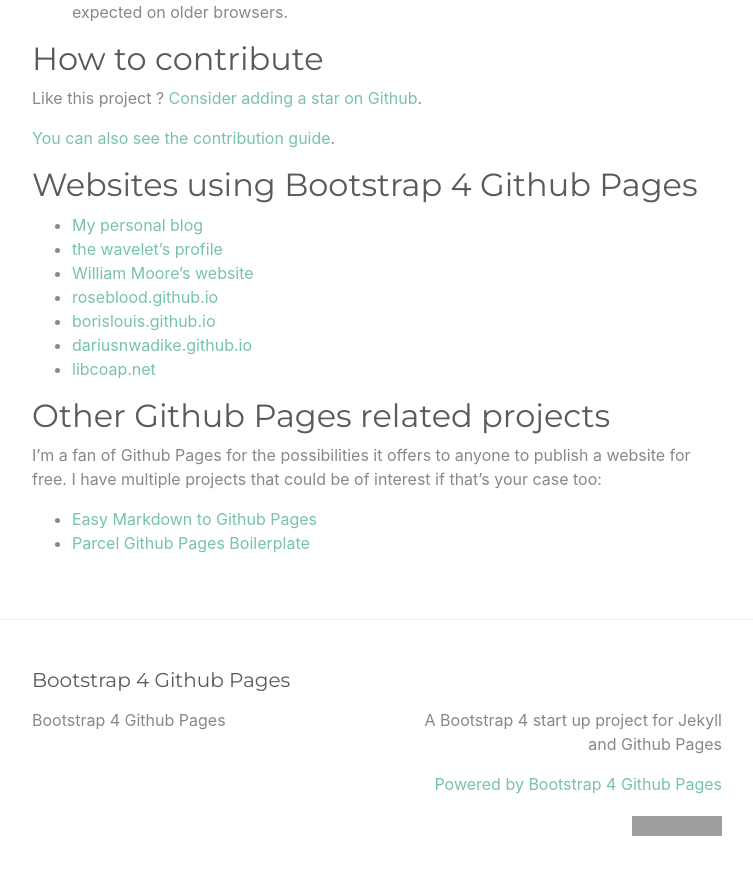
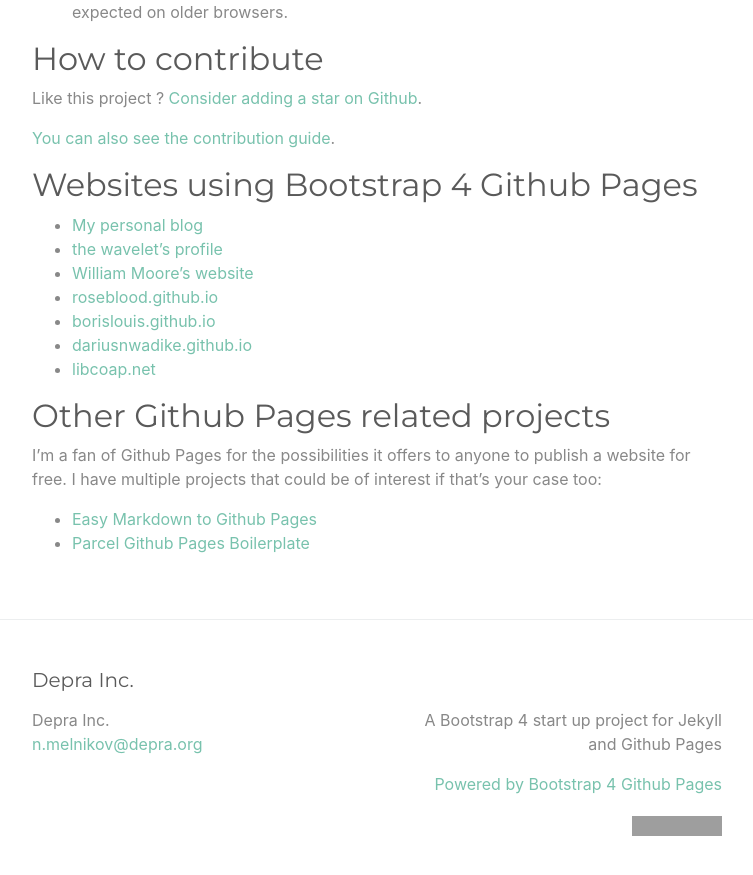
Before and after one commit to Depra-Inc/depra-inc.github.io, a Jekyll site: the page built from index.md, in a window 1280 px wide and 900 px high, scrolled down 2544 px. Shown: the top 875 px of the window, without its empty margins (263-1016 px from the left). Built offline with Jekyll 4.4.1, drawn with Linux system fonts in a browser that asks for light colours; some of the changed text lies outside the part shown; grey boxes are pictures that could not be loaded.

Commit message:
Header updated

```diff
--- a/_config.yml
+++ b/_config.yml
@@ -13,8 +13,8 @@
 # you will see them accessed via {{ site.title }}, {{ site.email }}, and so on.
 # You can create any custom variable you would like, and they will be accessible
 # in the templates via {{ site.myvariable }}.
-title: Bootstrap 4 Github Pages
-email: ""
+title: Depra Inc.
+email: n.melnikov@depra.org
 description: >- # this means to ignore newlines until "baseurl:"
   A Bootstrap 4 start up project for Jekyll and Github Pages
 #baseurl: "" # the subpath of your site, e.g. /blog
@@ -22,7 +22,7 @@ description: >- # this means to ignore newlines until "baseurl:"
 #twitter_username: jekyllrb
 #github_username:  jekyll
 
-repository: "nicolas-van/bootstrap-4-github-pages"
+# repository: "nicolas-van/bootstrap-4-github-pages"
 
 # Build settings
 plugins:
```
